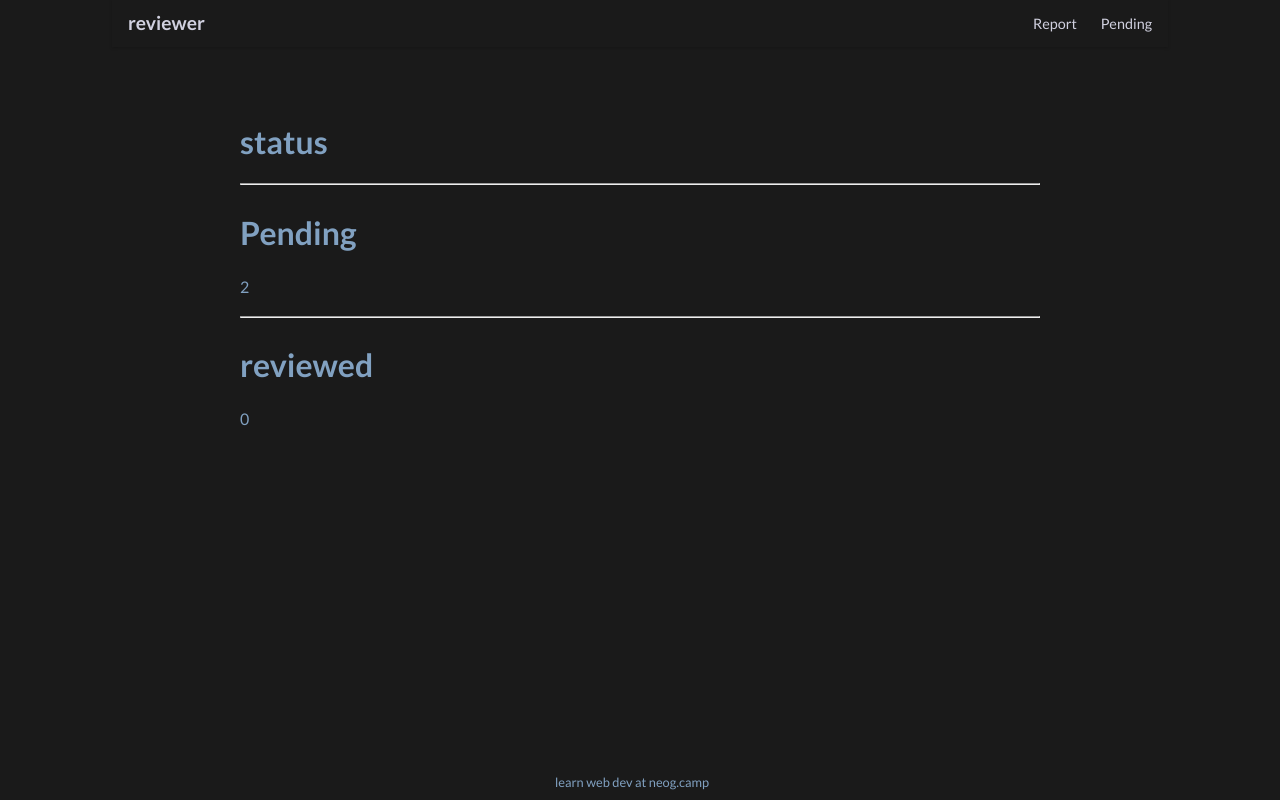
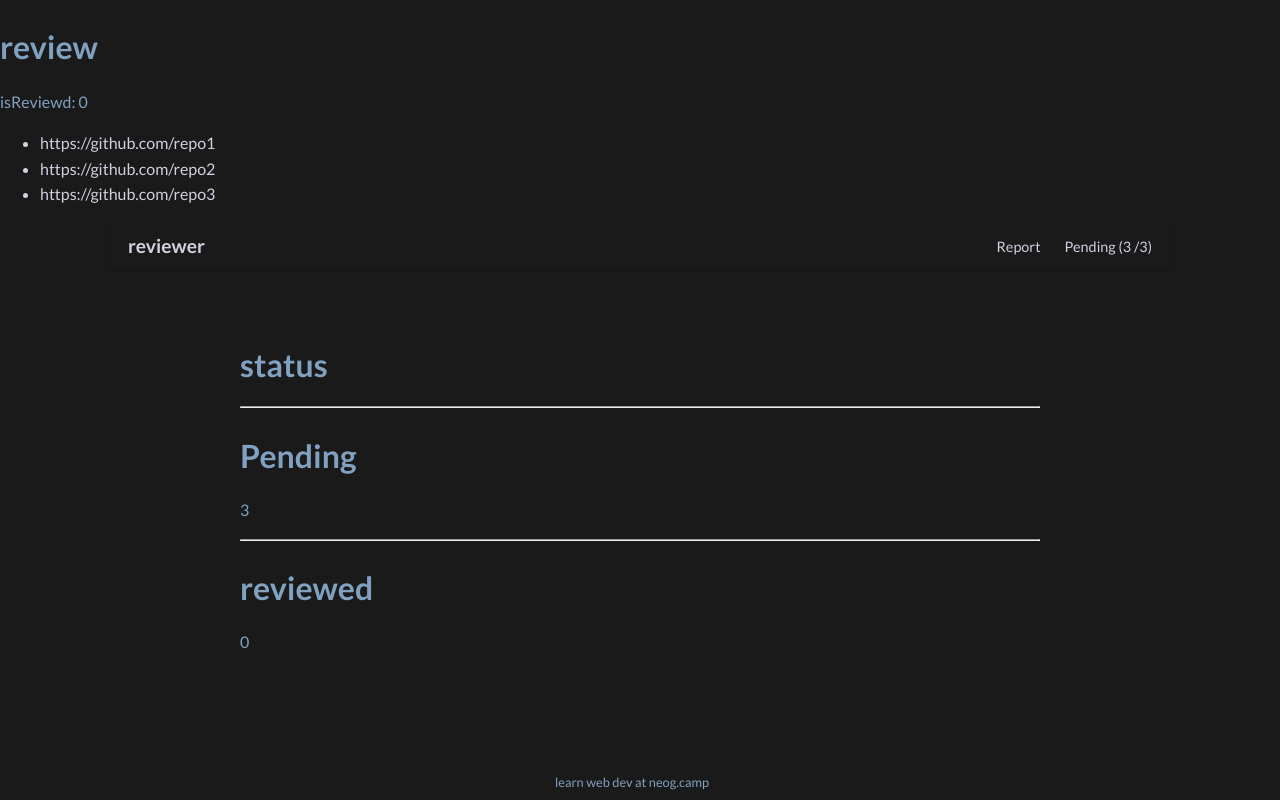
Before and after one commit to prasannakumar50/React-useContext, a React (Create React App) app: page / in a window 1280 px wide. Built offline with nearby package versions, Linux system fonts and the light colour scheme.

Commit message:
fix:updated the app component

```diff
--- a/src/App.js
+++ b/src/App.js
@@ -4,6 +4,7 @@ import Nav from "./components/Nav";
 import { Reporting } from "./pages/Reporting";
 import { Pending } from "./pages/Pending";
 import ReviewContext from "./context/ReviewContext";
+import { useState } from "react";
 
 export default function App() {
   const initialReviewItems = [
@@ -15,9 +16,46 @@ export default function App() {
       url: "https://github.com/repo2",
       isReviewed: false,
     },
+    {
+      url: "https://github.com/repo3",
+      isReviewed: false,
+    },
   ];
+  const [reviewItems, setReviewItems] = useState(initialReviewItems);
+
+  function toggleReviewItem(selectedUrl) {
+    const updatedReviewItems = reviewItems.map((reviewItem) => {
+      if (reviewItem.url != selectedUrl) {
+        return reviewItem;
+      }
+
+      return {
+        ...reviewItem,
+        isReviewed: !reviewItem.isReviewed,
+      };
+    });
+    setReviewItems(updatedReviewItems);
+  }
+
   return (
-    <ReviewContext.Provider value={{ initialItems: initialReviewItems }}>
+    <ReviewContext.Provider value={{ initialItems: reviewItems }}>
+      <h1>review</h1>
+      <p>isReviewd: {reviewItems.filter((rI) => rI.isReviewed).length}</p>
+      <div>
+        <ul>
+          {reviewItems.map((reviewItem) => (
+            <li
+              style={{
+                textDecoration: reviewItem.isReviewed ? "line-through" : "none",
+              }}
+              onClick={() => toggleReviewItem(reviewItem.url)}
+            >
+              {reviewItem.url}
+            </li>
+          ))}
+        </ul>
+      </div>
+
       <Router>
         <Nav />
         <Routes>
--- a/src/components/Nav.js
+++ b/src/components/Nav.js
@@ -2,10 +2,12 @@
  * This is a placeholder for navigation.
  * You can integrate it with router of your choice.
  */
-import React from "react";
+import React, { useContext } from "react";
 import { Link } from "react-router";
+import ReviewContext from "../context/ReviewContext";
 
 export default function Nav() {
+  const { initialItems } = useContext(ReviewContext);
   return (
     <nav>
       <div className="logo">reviewer</div>
@@ -14,7 +16,8 @@ export default function Nav() {
           Report
         </Link>
         <Link to="/pending" className="nav-link">
-          Pending
+          Pending ({initialItems.filter((rI) => !rI.isReviewed).length} /
+          {initialItems.length})
         </Link>
         {/* Your routes can go here */}
       </div>
```
Also changed, not shown: 1 other file (tests, documents, lock files or other folders).
